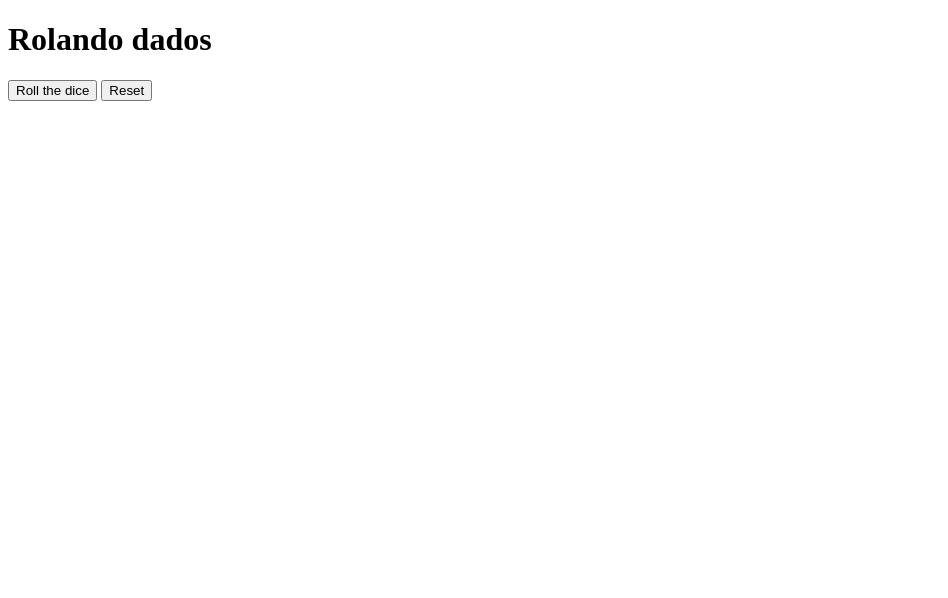
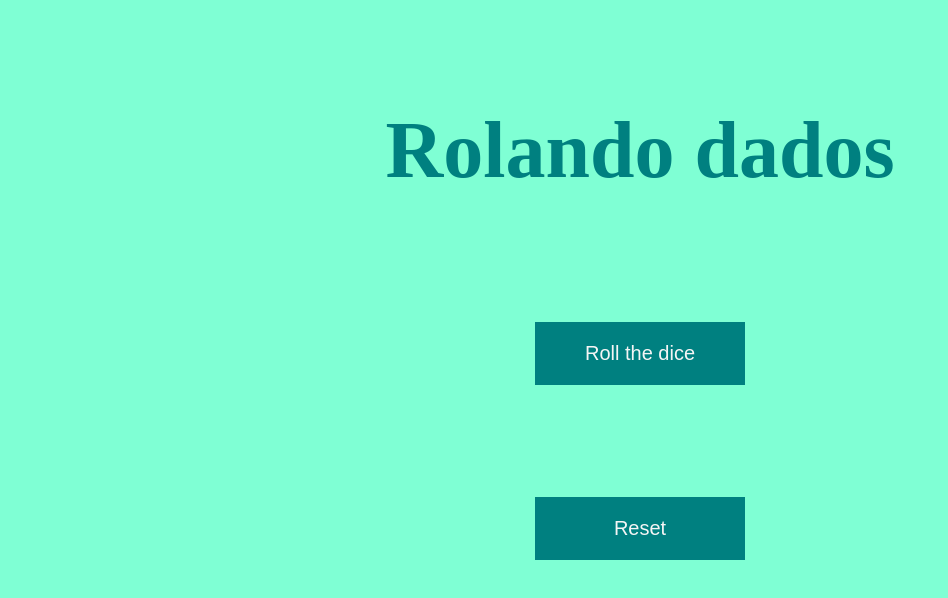
Before and after one commit to Kenzie-Academy-Brasil-Developers/entrega-rolando-dados-sprint-3-ericmartins0203, a plain HTML site: page index.html in a window 1280 px wide. Shown: the whole page, without its empty margins (0-948 px from the left). Drawn offline with Linux system fonts and the light colour scheme.

Commit message:
mobile first

```diff
--- a/script.js
+++ b/script.js
@@ -51,7 +51,7 @@ rollTheDice.addEventListener("click",function(){
     rollTwice()
 })
 
-function resetALl() {
+function resetAll() {
     const estatistica = document.getElementById('estatistica')
     const place = document.getElementById('place')
     estatistica.innerHTML=""
--- a/styles.css
+++ b/styles.css
@@ -1,12 +1,37 @@
+html, body, figure, div, input, textarea, p, h1, h2, h3, h4, h5, h6, ul, summary, footer, main, aside, section{
+    margin: 0;
+    padding: 0;
+    box-sizing: border-box;
+    list-style: none;
+    list-style-type: none;
+}
 
+body{
+    display: flex;
+    flex-direction: column;
+    align-items: center;
+    background-color: aquamarine;
+}
+h1{
+    margin: 15% 0 10% 0;
+    color:teal;
+
+    font-size: 40px;
+}
 button{
-    margin: 0 auto;
+    margin: 0 0 5% 0;
+    padding: 20px;
+    width: 30%;
+    background: teal;
+    color: whitesmoke;
+    border: none;
 }
 #container{
     display:flex;
     flex-direction: row;
     flex:2;
     width:100vw;
+    margin-bottom: 40px;
 }
 #estatistica{
     display: flex;
@@ -24,3 +49,21 @@ button{
     height: 27.5px;
     margin: 0
 }
+
+@media only screen and (min-width: 425px){
+    body{
+        max-width: 700px;
+        margin: 0 auto
+    }
+    h1{
+        font-size: 80px;
+    }
+    h2{
+        font-size: 50px;
+        margin: 10%
+    }
+    button{
+        font-size: 20px;
+        margin:8%
+    }
+}
```
